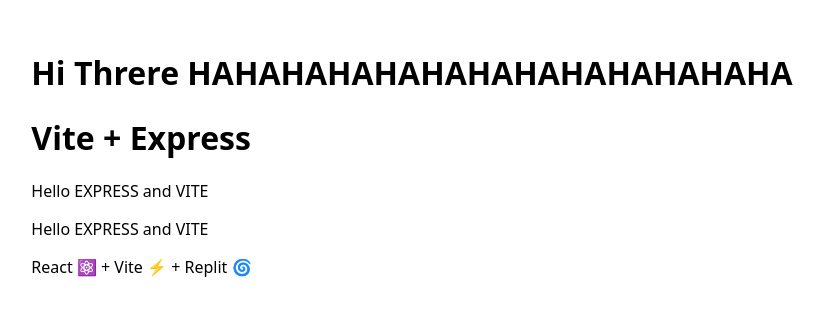
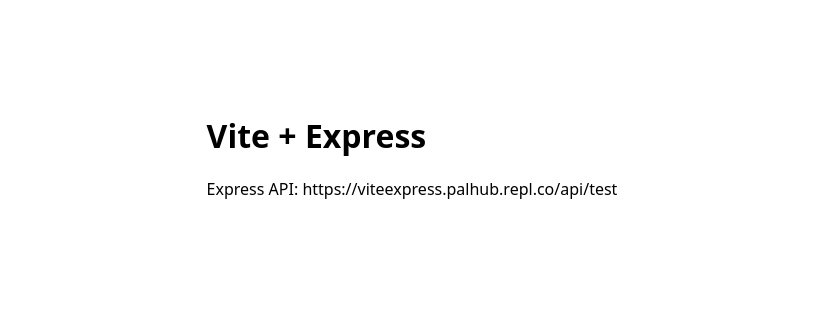
Before and after one commit to palhubofficial/ViteExpress, a React (Vite) app: page / in a window 1280 px wide. Shown: the part 246-562 px from the top of the page, without its empty margins (228-1052 px from the left). Built offline with nearby package versions, Linux system fonts and the light colour scheme.

Commit message:
Update App.tsx

```diff
--- a/src/App.tsx
+++ b/src/App.tsx
@@ -3,11 +3,8 @@
 export default function App() {
   return (
     <main>
-      <h1>Hi Threre HAHAHAHAHAHAHAHAHAHAHAHAHA</h1>
       <h1>Vite + Express</h1>
-      <p>Hello EXPRESS and VITE</p>
-      <p>Hello EXPRESS and VITE</p>
-      React ⚛️ + Vite ⚡ + Replit 🌀
+      <p>Express API: https://viteexpress.palhub.repl.co/api/test</p>
     </main>
   )
 }
```
